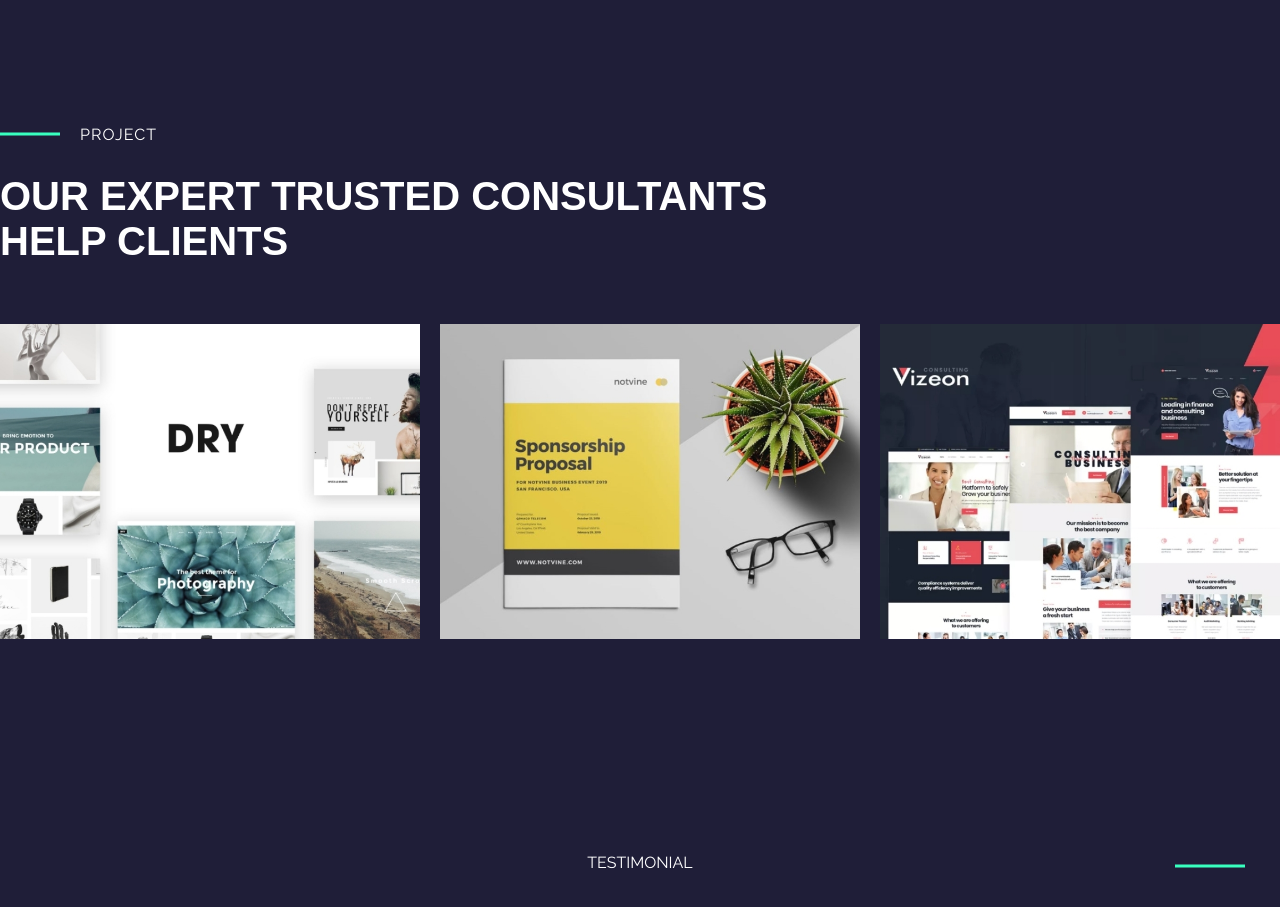
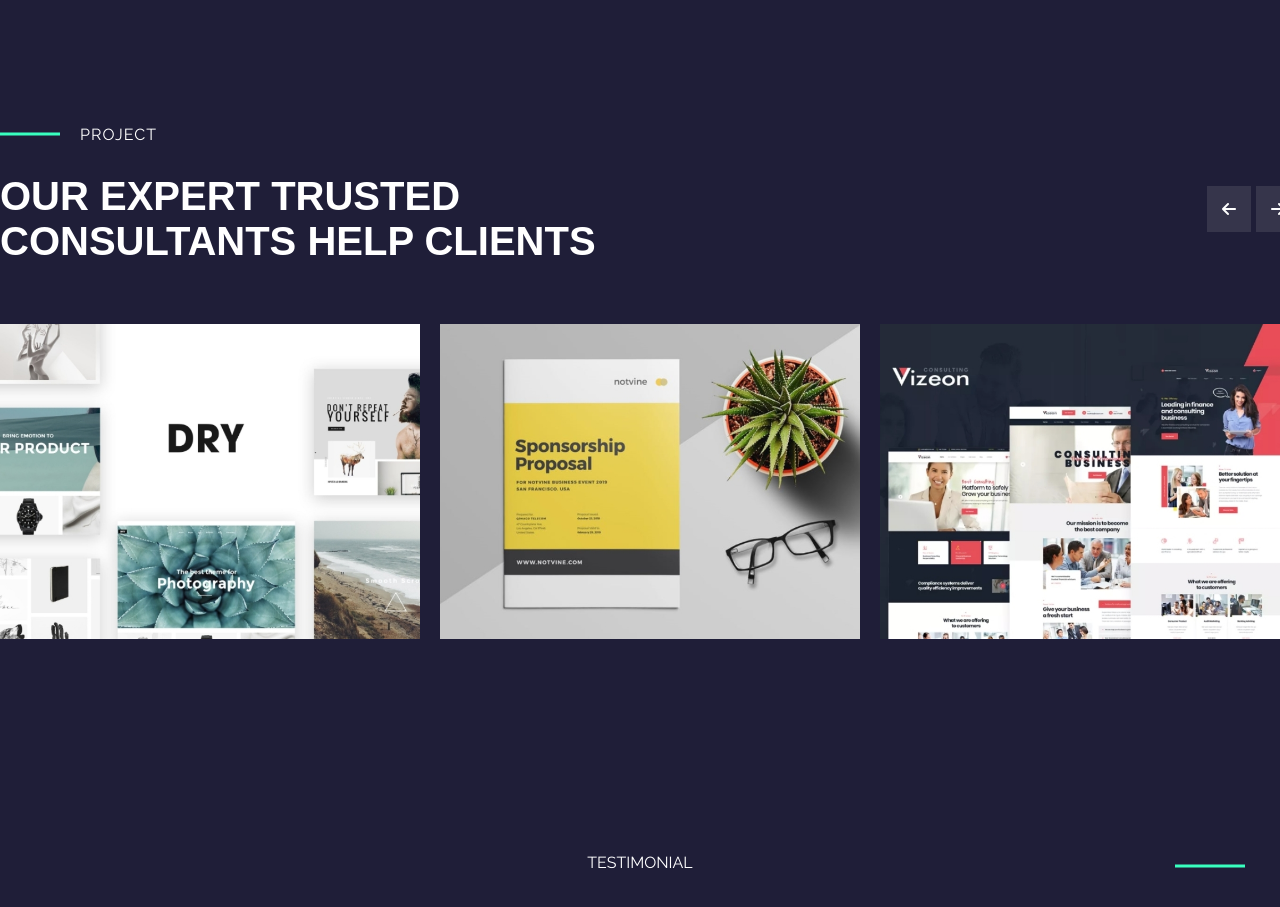
Before and after one commit to guglielmopiasenti/proj-html-vuejs, a Vue app: page / in a window 1280 px wide. Shown: the part 3160-4067 px from the top of the page. Built offline with nearby package versions, Linux system fonts and the light colour scheme; a web font is replaced by a local one.

Commit message:
buttons added

```diff
--- a/src/components/ProjectCard.vue
+++ b/src/components/ProjectCard.vue
@@ -15,13 +15,16 @@ export default {
 <template>
     <div class="background">
         <div class="section-container">
-            <div>
+            <div class="project-container">
                 <div>
                     <div id="project">
                         PROJECT
                     </div>
                     <h1>{{ title }}</h1>
-                    <div></div>
+                </div>
+                <div class="buttons">
+                    <i class="fa-solid fa-arrow-left"></i>
+                    <i class="fa-solid fa-arrow-right"></i>
                 </div>
             </div>
             <div class="card-components">
@@ -45,6 +48,27 @@ export default {
 
 .background {
     background-color: $c-g3;
+}
+
+.project-container {
+    display: flex;
+    justify-content: space-between;
+    align-items: center;
+}
+
+.buttons {
+    display: flex;
+    gap: 5px;
+
+    i {
+        padding: 15px;
+        background-color: #36354B;
+
+        &:hover {
+            background-color: $c-a;
+            transition: background-color 1s ease;
+        }
+    }
 }
 
 .section-container {
```
